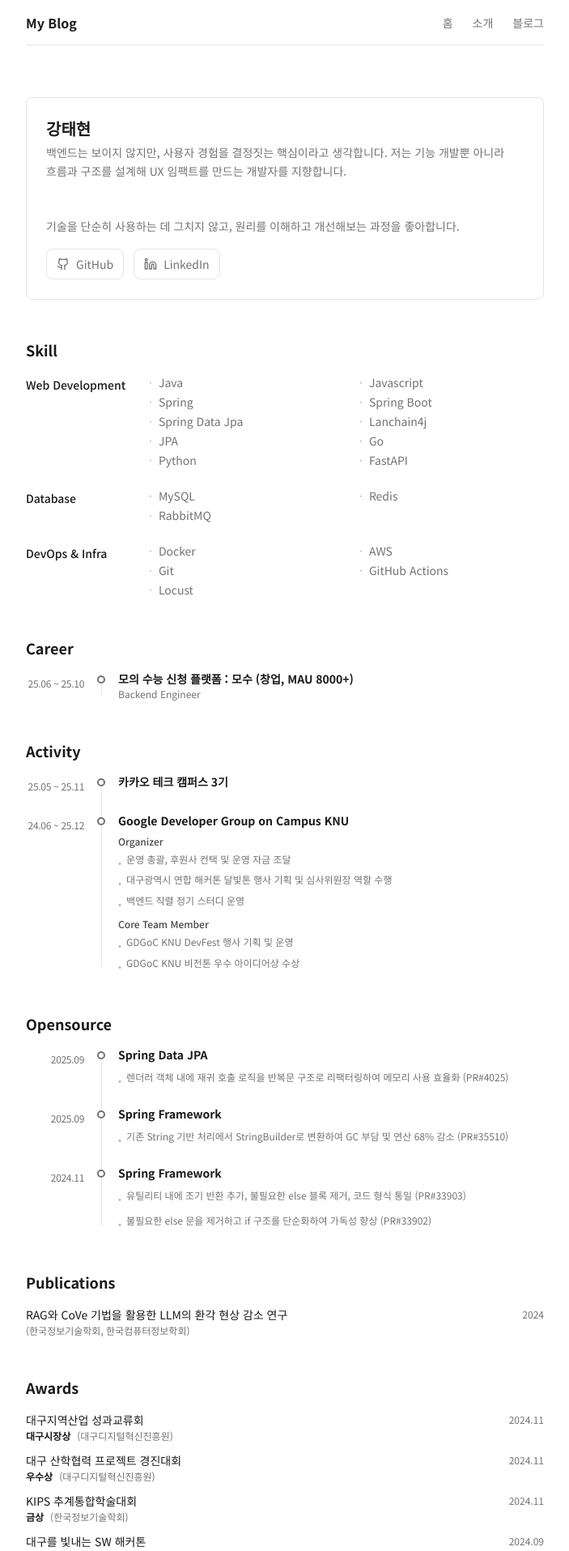
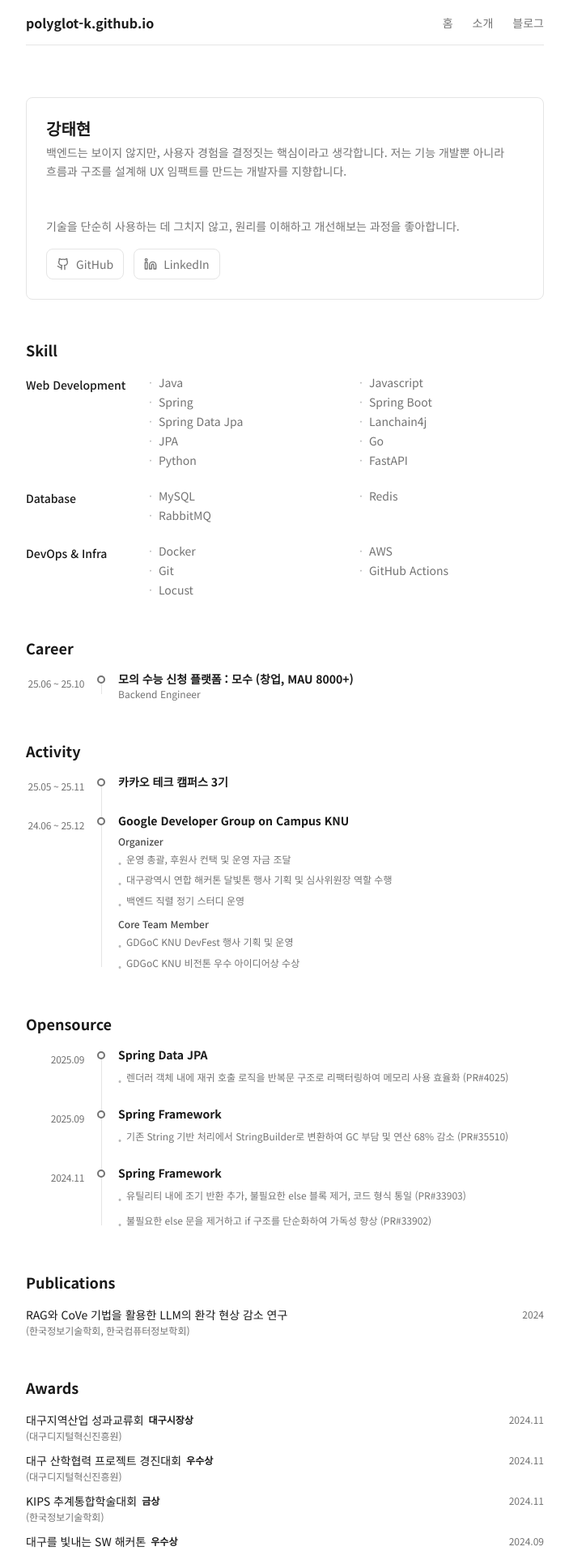
Before and after one commit to polyglot-k/polyglot-k.github.io, a Next.js app: page /about in a window 1280 px wide. Shown: the top 1915 px of the page at 81% size, without its empty margins (288-991 px from the left). Built offline with nearby package versions, Linux system fonts and the light colour scheme.

Commit message:
feat: Add initial project structure including a global layout, header, and about page.

```diff
--- a/src/app/about/page.tsx
+++ b/src/app/about/page.tsx
@@ -77,15 +77,19 @@ export default function AboutPage() {
                     {awardsData.map((item, idx) => (
                         <div key={idx} className="flex flex-col gap-0.5">
                             <div className="flex items-center justify-between gap-2">
-                                <span className="text-foreground text-sm font-medium md:font-normal truncate">
-                                    {item.title}
-                                </span>
+                                <div className="flex items-center gap-1.5 min-w-0">
+                                    <span className="text-foreground text-sm font-medium md:font-normal truncate">
+                                        {item.title}
+                                    </span>
+                                    <span className="text-foreground text-xs font-semibold flex-shrink-0">
+                                        {item.award}
+                                    </span>
+                                </div>
                                 <span className="text-muted-foreground text-xs flex-shrink-0">
                                     {item.year}
                                 </span>
                             </div>
-                            <div className="flex items-center gap-1.5 md:gap-2 text-xs text-muted-foreground">
-                                <span className="font-semibold text-foreground flex-shrink-0">{item.award}</span>
+                            <div className="flex items-center text-xs text-muted-foreground">
                                 <span className="truncate">({item.org})</span>
                             </div>
                         </div>
--- a/src/app/layout.tsx
+++ b/src/app/layout.tsx
@@ -11,7 +11,7 @@ const notoSansKr = Noto_Sans_KR({
 });
 
 export const metadata: Metadata = {
-  title: 'My Blog',
+  title: 'polyglot-k.github.io',
   description: 'MDX 기반 개인 블로그',
 };
 
--- a/src/components/Header.tsx
+++ b/src/components/Header.tsx
@@ -30,7 +30,7 @@ export function Header() {
             <div className="max-w-2xl mx-auto px-4">
                 <div className="flex h-14 items-center justify-between border-b">
                     <Link href="/" className="text-base font-semibold text-foreground">
-                        My Blog
+                        polyglot-k.github.io
                     </Link>
 
                     {/* Desktop Navigation */}
```
